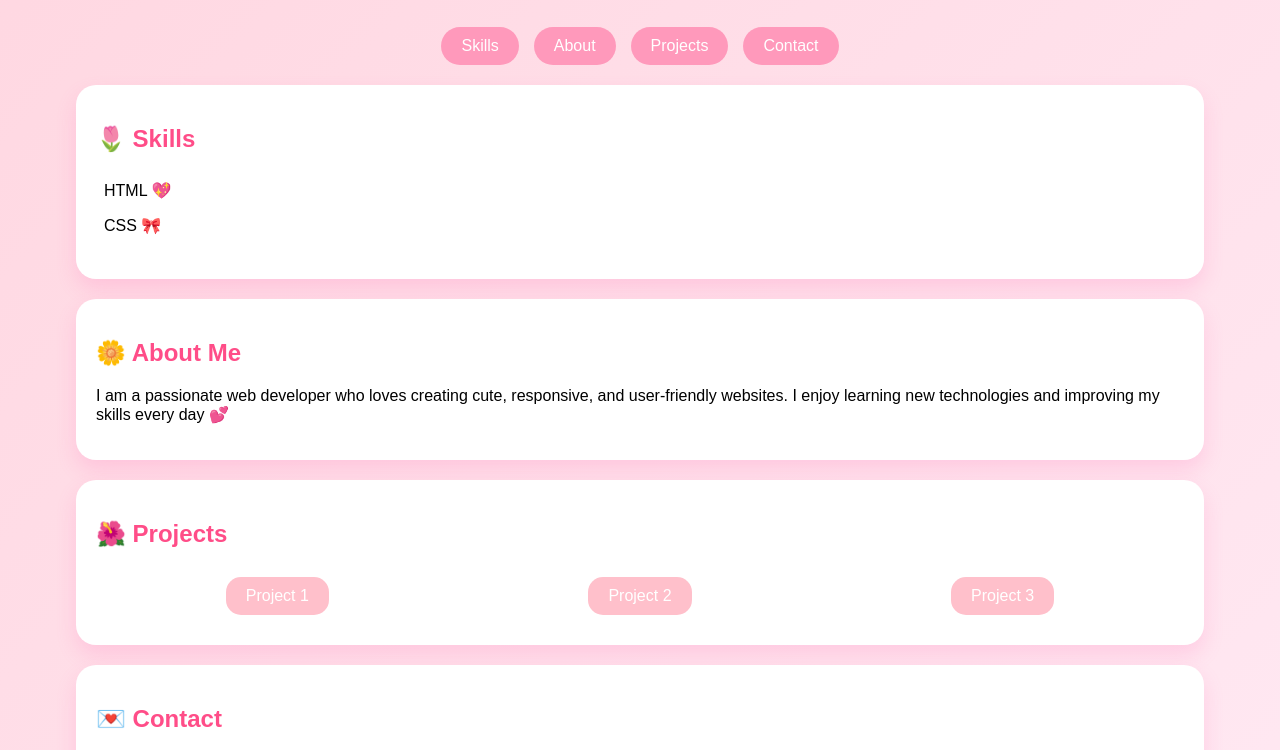
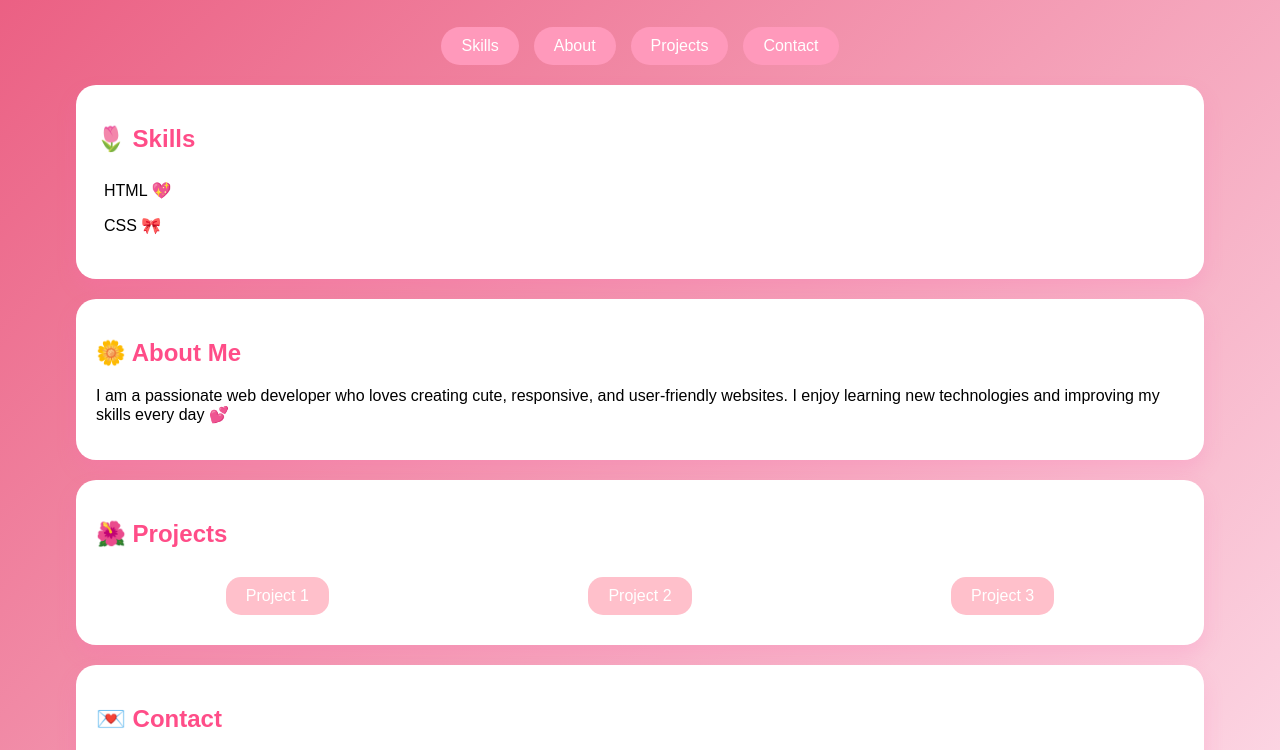
Before and after one commit to Unknown-0px/MyPortfolio, a plain HTML site: page index.html in a window 1280 px wide. Shown: the part 246-996 px from the top of the page. Drawn offline with Linux system fonts and the light colour scheme.

Commit message:
Update styles.css

```diff
--- a/styles.css
+++ b/styles.css
@@ -2,7 +2,7 @@ body {
     font-family: 'Poppins', sans-serif;
     margin: 0;
     padding: 0;
-    background: linear-gradient(135deg, #ffd6e0, #ffeaf4);
+    background: linear-gradient(135deg,  #e95278, #ffeaf4);
 }
 
 header {
```
